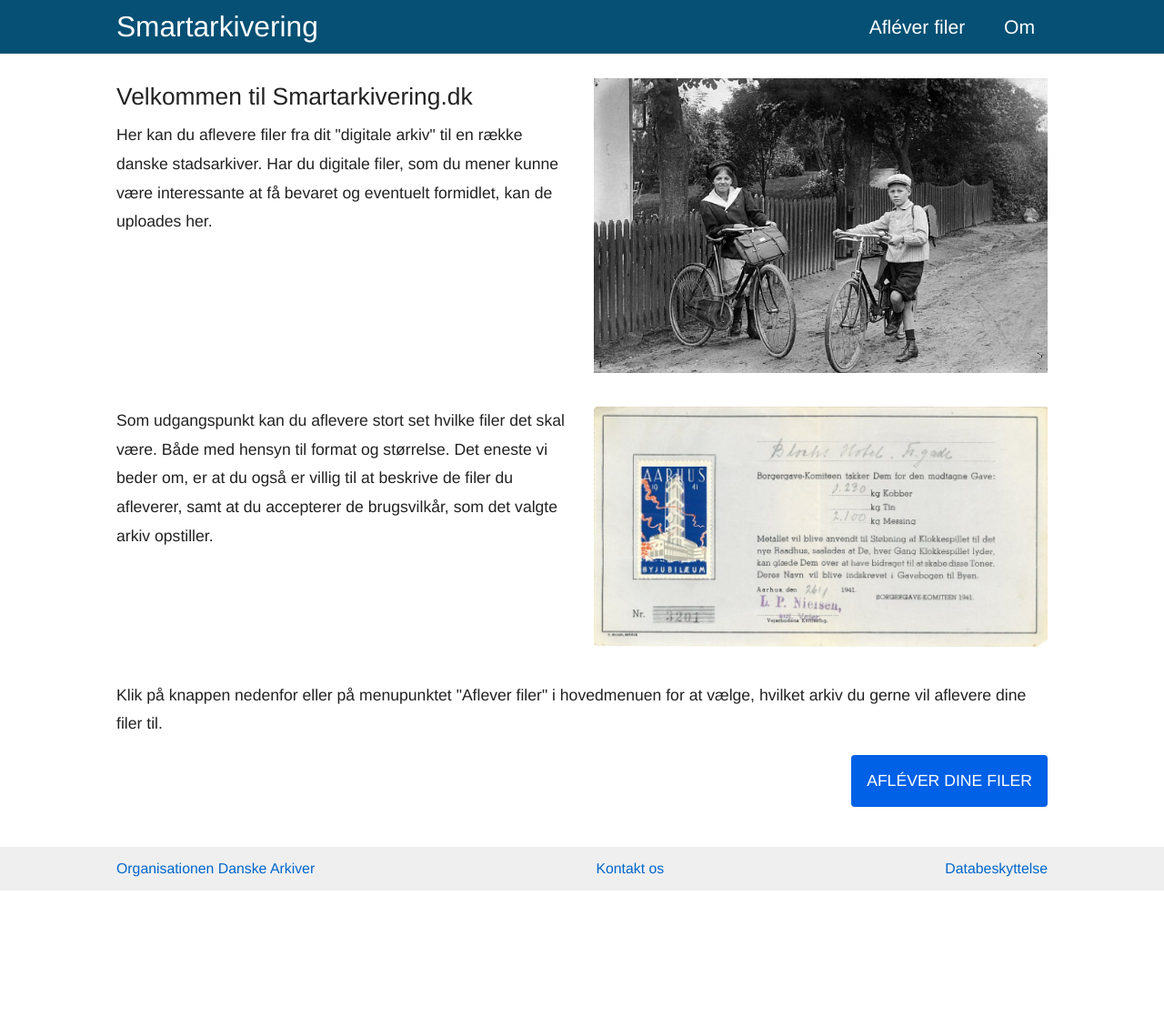
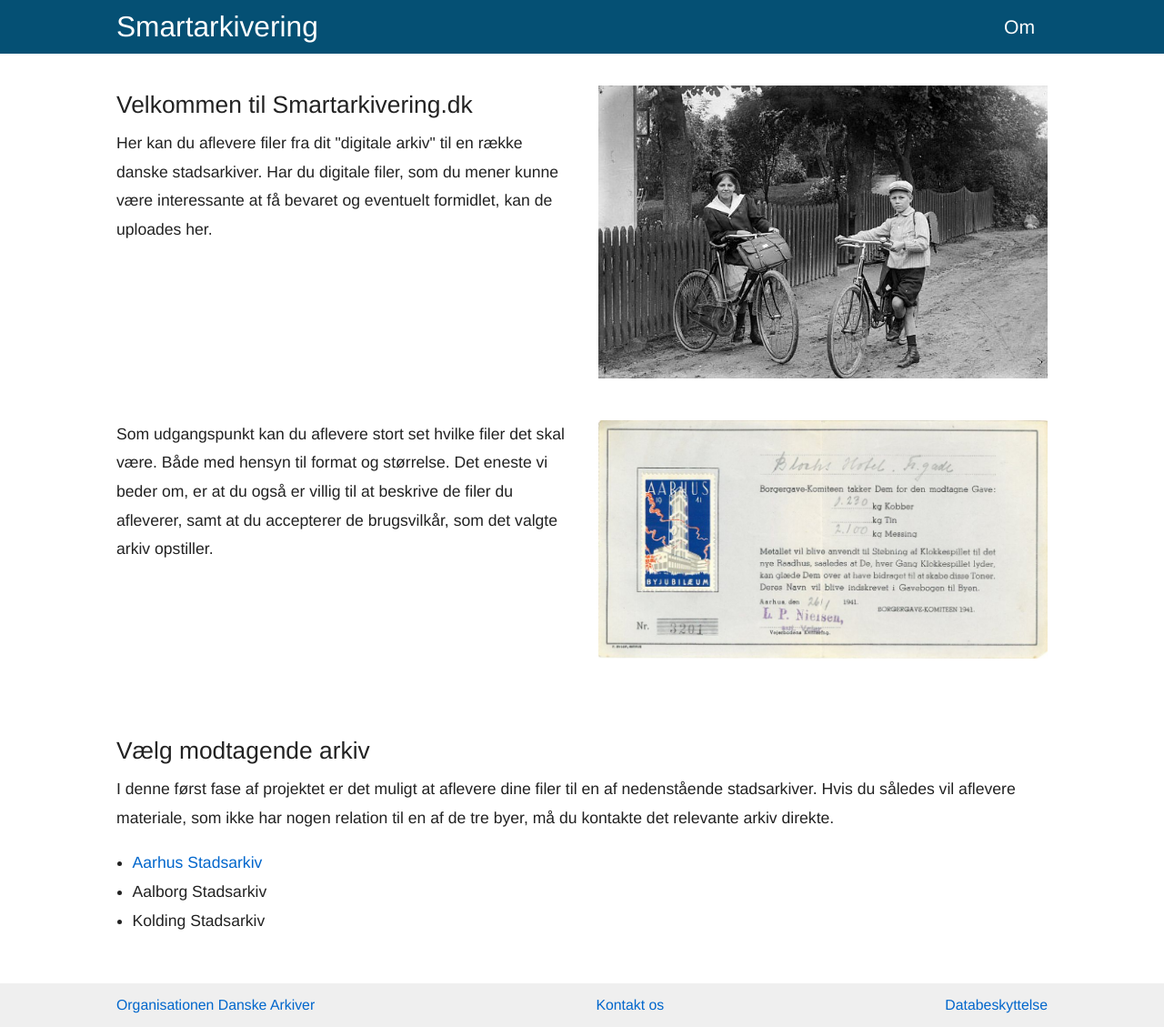
Before and after one commit to aarhusstadsarkiv/smartarkivering, a Jekyll site: the page built from index.md, in a window 1280 px wide. Shown: the whole page at 91% size. Built offline with Jekyll 4.4.1, drawn with Linux system fonts in a browser that asks for light colours; before the commit the page ends 979 px from its top, so only the background shows below that.

```diff
--- a/_includes/header.html
+++ b/_includes/header.html
@@ -12,7 +12,7 @@
         <span class="hamburger-close">&#10005;</span>
       </label>
       <ul class="menu">
-        <li><a href="{{site.github.url}}/deposit">Afléver filer</a></li>
+        <!-- <li><a href="{{site.github.url}}/deposit">Afléver filer</a></li> -->
         <!-- <li><a href="{{site.github.url}}/archives">Deltagere</a> </li> -->
         <li><a href="{{site.github.url}}/about" aria-label="Alt om projektet">Om</a></li>
       </ul>
--- a/assets/main.css
+++ b/assets/main.css
@@ -35,7 +35,7 @@ body {
     font-family: "Helvetica Neue Light", "Helvetica Neue", Arial, Century, sans-serif;
 }
 main {
-    padding: 1.5em 1em;
+    padding: 2em 1em;
     flex-grow: 1;
 }
 .page-content {
@@ -215,10 +215,17 @@ a.deposit-button:hover {
     color: #fff;
     text-decoration: none;
 }
+.mitid-svg {
+    height: 1.1em;
+    width: 5em;
+    margin-bottom: -.15em;
+    fill: white;
+    margin-right: .5em;
+}
 
 .contact-box {
     background-color: #ededed;
-    padding: 1em 1.3em;
+    padding: 1.2em 1.5em 0.4em 1.5em;
     border-radius: 1px;
 }
 .contact-box h4 {
@@ -239,13 +246,16 @@ a.deposit-button:hover {
     padding: 1em;
 }
 
+.two-cols div {
+    margin-bottom: 2em;
+}
 @media (min-width: 45em) {
     .two-cols {
         display: grid;
         grid-template-columns: 1fr 1fr;
-        grid-gap: 1.5em;
+        column-gap: 2em;
         align-items: start;
-        margin-bottom: 1.5em;
+        margin-bottom: 2em;
     }
 }
 .two-cols img {
--- a/index.md
+++ b/index.md
@@ -18,8 +18,11 @@ layout: default
     </div>
 </div>
 <div>
-    <p>Klik på knappen nedenfor eller på menupunktet "Aflever filer" i hovedmenuen for at vælge, hvilket arkiv du gerne vil aflevere dine filer til.</p>
-    <div class="deposit-container">
-        <a class="deposit-button" href="{{ '/deposit/' | relative_url }}">Afléver dine filer</a>
-    </div>
+    <h2>Vælg modtagende arkiv</h2>
+    <p>I denne først fase af projektet er det muligt at aflevere dine filer til en af nedenstående stadsarkiver. Hvis du således vil aflevere materiale, som ikke har nogen relation til en af de tre byer, må du kontakte det relevante arkiv direkte.</p>
+    <ul>
+        <li><a href="{{ '/deposit/aar' | relative_url }}">Aarhus Stadsarkiv</a></li>
+        <li>Aalborg Stadsarkiv</li>
+        <li>Kolding Stadsarkiv</li>
+    </ul>
 </div>
```
Also changed, not shown: pages/deposit/aar.md (+5 -10 lines).
